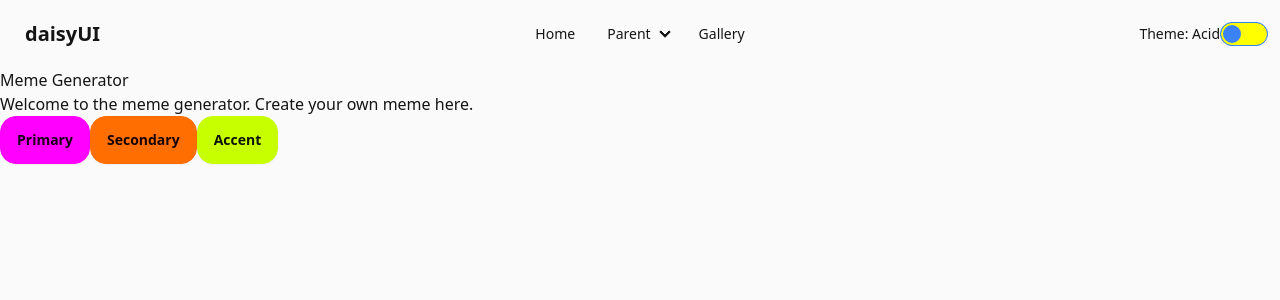
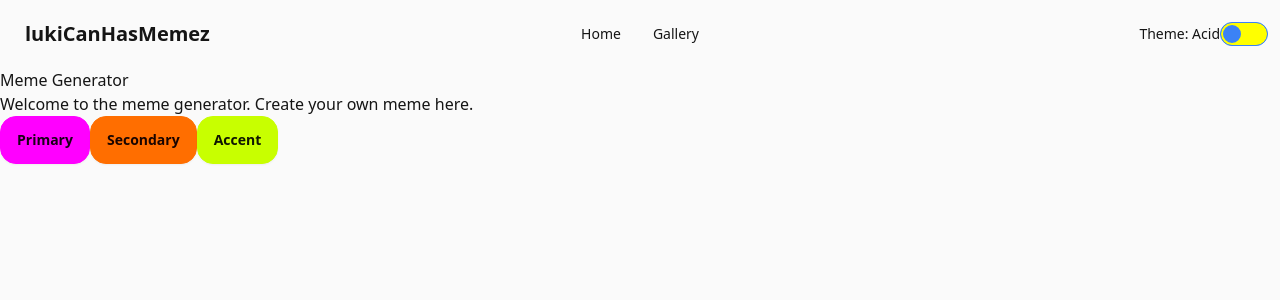
Before and after one commit to lukitas1337/luki-can-has-memez, a React (Vite) app: page / in a window 1280 px wide. Shown: the top 300 px of the page. Built offline with nearby package versions, Linux system fonts and the light colour scheme.

Commit message:
logochange

```diff
--- a/package.json
+++ b/package.json
@@ -12,6 +12,7 @@
   "dependencies": {
     "react": "^18.3.1",
     "react-dom": "^18.3.1",
+    "react-draggable": "^4.4.6",
     "react-router-dom": "^6.27.0"
   },
   "devDependencies": {
--- a/src/App.jsx
+++ b/src/App.jsx
@@ -2,28 +2,21 @@
 import { BrowserRouter as Router, Routes, Route, Link } from 'react-router-dom';
 import Home from './Pages/Home';
 import Gallery from './Pages/Gallery';
-import { useContext } from 'react';
-import { ThemeContext } from './context/ThemeContext';
 import Navbar from './Components/Navbar';
 
 
 function App() {
 
-const { theme, changeTheme } = useContext(ThemeContext);  // Access theme and changeTheme
-
 
   return (
     <>
     <Router>
-      <Navbar></Navbar>
+      <Navbar />
       <Routes>
         <Route path="/" element={<Home />} />
         <Route path="/ma-mema-needs-memez" element={<Gallery />} />
       </Routes>
     </Router>
-
-
-
     </>
   )
 }
--- a/src/Components/Navbar.jsx
+++ b/src/Components/Navbar.jsx
@@ -35,30 +35,14 @@
             tabIndex={0}
             className="menu menu-sm dropdown-content bg-base-100 rounded-box z-[1] mt-3 w-52 p-2 shadow">
             <li><Link to="/">Home</Link></li>
-            <li>
-              <a>Parent</a>
-              <ul className="p-2">
-                <li><a>Submenu 1</a></li>
-                <li><a>Submenu 2</a></li>
-              </ul>
-            </li>
             <li><Link to="/ma-mema-needs-memez">Gallery</Link></li>
           </ul>
         </div>
-        <a className="btn btn-ghost text-xl">daisyUI</a>
+        <a className="btn btn-ghost text-xl">lukiCanHasMemez</a>
       </div>
       <div className="navbar-center hidden lg:flex">
         <ul className="menu menu-horizontal px-1">
           <li><Link to="/">Home</Link></li>
-          <li>
-            <details>
-              <summary>Parent</summary>
-              <ul className="p-2">
-                <li><a>Submenu 1</a></li>
-                <li><a>Submenu 2</a></li>
-              </ul>
-            </details>
-          </li>
           <li><Link to="/ma-mema-needs-memez">Gallery</Link></li>
         </ul>
       </div>
```
Also changed, not shown: 1 other file (tests, documents, lock files or other folders).
